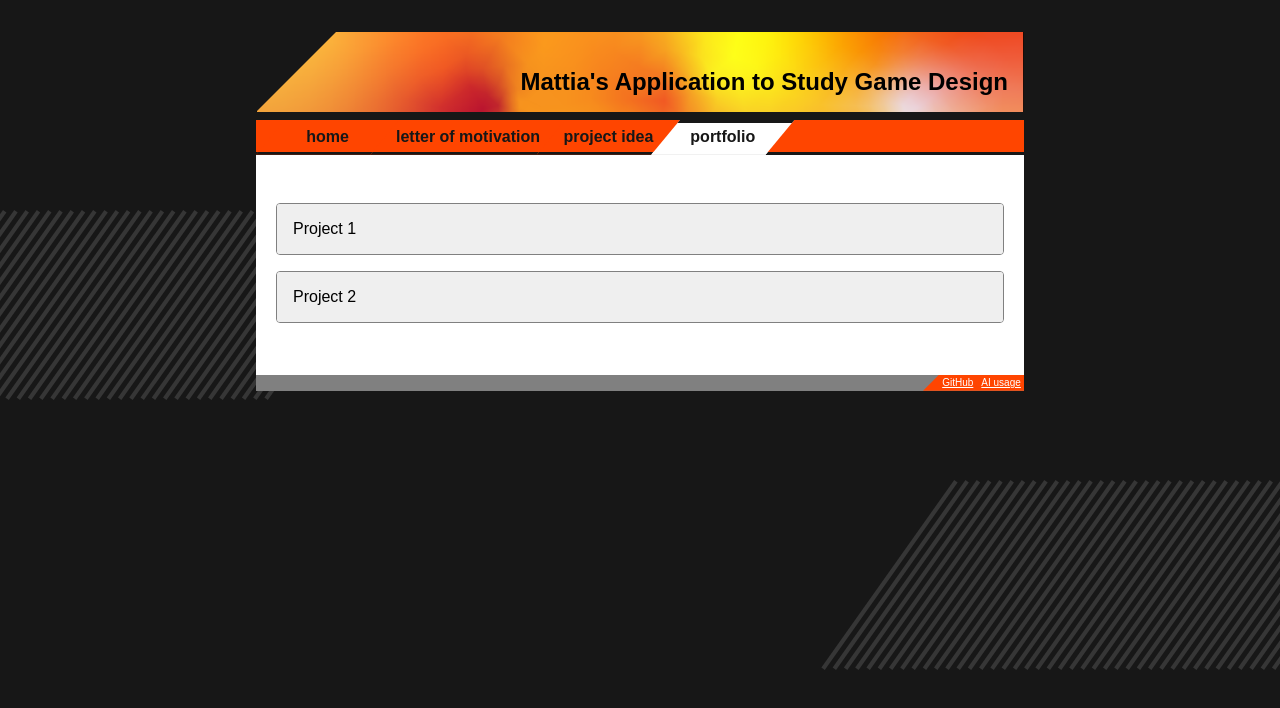
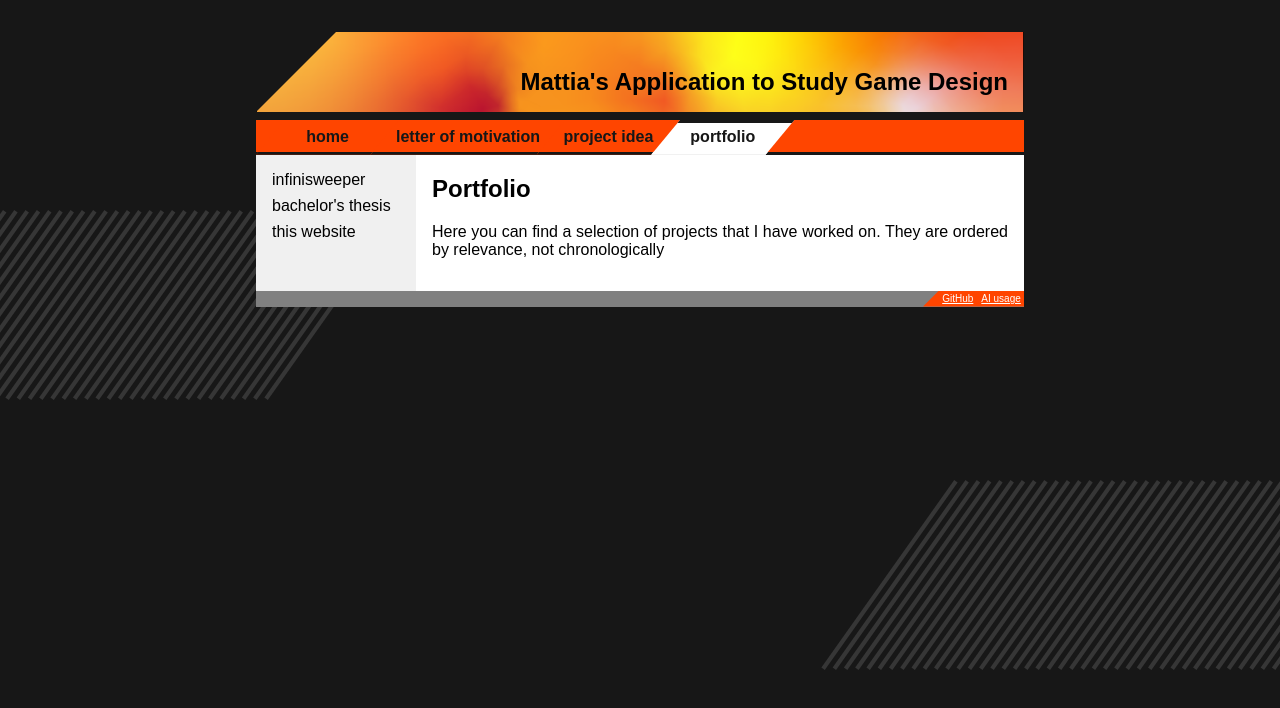
Before and after one commit to mattialeonetti/Portfolio, a Vue app in the folder website/: page /portfolio in a window 1280 px wide. Shown: the top 708 px of the page. Built offline with nearby package versions, Linux system fonts and the light colour scheme.

Commit message:
Add initial projects to portfolio

```diff
--- a/website/src/views/Portfolio.vue
+++ b/website/src/views/Portfolio.vue
@@ -1,31 +1,84 @@
 <template>
     <div class="portfolio">
-        <div class="accordion">
-            <div class="accordion-item">
-                <button
-                    class="accordion-header"
-                    @click="toggleItem(0)"
-                    :class="{ active: activeIndex === 0 }"
-                >
-                    Project 1
-                </button>
-                <div class="accordion-content" v-show="activeIndex === 0">
-                    <p>Content for Project 1</p>
+        <div class="left-panel">
+            <nav class="menu">
+                <div class="menu-item" :class="{ active: activeIndex === 1 }" @click="toggleItem(1)">infinisweeper</div>
+                <div class="menu-item" :class="{ active: activeIndex === 2 }" @click="toggleItem(2)">bachelor's thesis
                 </div>
+                <div class="menu-item" :class="{ active: activeIndex === 3 }" @click="toggleItem(3)">this website</div>
+            </nav>
+        </div>
+        <div class="content">
+            <div v-if="activeIndex === 0">
+                <h2>Portfolio</h2>
+                <p>Here you can find a selection of projects that I have worked on. They are ordered by relevance, not
+                    chronologically</p>
             </div>
 
-            <div class="accordion-item">
-                <button
-                    class="accordion-header"
-                    @click="toggleItem(1)"
-                    :class="{ active: activeIndex === 1 }"
-                >
-                    Project 2
-                </button>
-                <div class="accordion-content" v-show="activeIndex === 1">
-                    <p>Content for Project 2</p>
-                </div>
+            <div v-else-if="activeIndex === 1">
+                <h2>Infinisweeper</h2>
+                <p class="date">February 2026</p>
+                <p class="language">JavaScript, Vue, HTML, CSS - Game design, Web development</p>
+                <p>Infinisweeper is a Minesweeper-inspired game that I developed using the JavaScript framework Vue,
+                    which would be well-suited for a mobile application. I made it specifically for applying to ZHdK. It
+                    consists of an infinite number of
+                    Minesweeper boards, horizontally scrolling across the screen.</p>
+                <p>Click on cells to reveal them and
+                    right-click to flag potential mines. If you mistakenly reveal a mine or if an unrevealed mineless
+                    cell reaches the left border, you lose. </p>
+                <p> The smiley at the top of the screen is present in the
+                    original Minesweeper game and I expanded it with some custom animations based on events in gameplay.
+                    Instead of the original bomb counter, I implemented a row counter, showing how many rows of the
+                    board have been scrolled past.
+                </p>
+                <RouterLink to="/infinisweeper">Play Infinisweeper</RouterLink>
             </div>
+            <div v-else-if="activeIndex === 2">
+                <h2>Bachelor's Thesis</h2>
+                <p class="date">October 2025 - April 2026</p>
+                <p class="language">Python, Javascript - UX research, UI design, software development</p>
+                <p>For my bachelor's thesis, I am conducting paper on usability of applications that are used to
+                    configure mixed signal analog neuron chips at the department of neuroinformatics at UZH. I First
+                    conducted interviews with users and developers of previous applications, then identified a list of
+                    issues that I would like to investigate. I then tried to solve these issues by searching literature
+                    and experimenting myself. I have now created two applications that I'm about to conduct a
+                    <a href="https://dl.acm.org/doi/10.1145/3711838">comparative structured observation</a>
+                    study with to evaluate the effectiveness of my solutions. In order to have the users interact with
+                    the applications and because the newest neuromorphic chip is not yet available, I created a software
+                    simulation of the chip that runs in real time.
+                </p>
+                <p>I also created custom animations to explain the function of parameters to more novice users, which I
+                    found to be a common issue in the previous applications.
+                    Still, a decent level of neuroscience knowledge is required to understand the application, which is
+                    why I am not going into detail about the function of the application here. A demo is also not
+                    available, since it would require a backend to run the simulation and I have decided that it is not
+                    worth the hassle.
+                </p>
+            </div>
+            <div v-else-if="activeIndex === 3">
+                <h2>This Website</h2>
+                <p class="date">February 2026</p>
+                <p class="language">JavaScript, Vue, HTML, CSS - Web development, design</p>
+                <p>I made this website specifically for applying to ZHdK. I decided to give it a retro, Web 1.0-inspired
+                    look and feel, in order to fit to the minesweeper game.</p>
+                <p>
+                    My experience with web development will be useful for creating interactive applications and
+                    prototypes in the game design master, so I wanted to show that I can quickly sketch a website - the
+                    source code and history are available on
+                    <a href="https://github.com/mattialeonetti/Portfolio">GitHub</a>
+                    .
+                </p>
+            </div>
+            <div v-else-if="activeIndex === 4">
+                <h2>Helbling - Project Journal</h2>
+                <p class="date">February 2025 - now</p>
+                <p class="language">Javascript, Vue, HTML, CSS - Project management, requirements engineering,
+                    documentation, software development</p>
+                <p>
+                    placeholder
+                </p>
+            </div>
+
         </div>
     </div>
 </template>
@@ -33,7 +86,7 @@
 <script setup>
 import { ref } from 'vue';
 
-const activeIndex = ref(null);
+const activeIndex = ref(0);
 
 const toggleItem = (index) => {
     activeIndex.value = activeIndex.value === index ? null : index;
@@ -42,37 +95,56 @@ const toggleItem = (index) => {
 
 
 <style scoped>
-.accordion {
-    max-width: 800px;
-    margin: 2rem auto;
+p {
+    text-align: justify;
 }
 
-.accordion-item {
-    margin-bottom: 1rem;
-    border: 1px solid grey;
-    border-radius: 4px;
-    overflow: hidden;
+.date {
+    font-style: italic;
+    font-size: small;
+    color: grey;
+    margin-top: -0.5rem;
+    margin: -1rem 0 0.5rem 0;
 }
 
-.accordion-header {
-    width: 100%;
-    padding: 1rem;
-    border: none;
-    text-align: left;
-    cursor: pointer;
-    font-size: 1rem;
-    transition: background 0.3s;
+.language {
+    color: grey;
+    margin: 0;
 }
 
-.accordion-header:hover {
-    background: whitesmoke;
+.portfolio {
+    display: grid;
+    grid-template-columns: 10rem 1fr;
+    margin: -1rem -1.25rem -1.25rem;
 }
 
-.accordion-header.active {
-    border: grey solid 1px;
+.left-panel {
+    background-color: #f0f0f0;
+    padding: 1rem;
 }
 
-.accordion-content {
-    padding: 1rem;
+.menu {
+    display: flex;
+    flex-direction: column;
+    gap: 0.5rem;
+}
+
+.menu-item {
+    cursor: pointer;
+    border-radius: 4px;
+    transition: background-color 0.3s ease;
+}
+
+.menu-item:hover {
+    color: #4d4d4d;
+}
+
+.menu-item.active {
+    color: orangered;
+    text-decoration: underline;
+}
+
+.content {
+    padding: 0 1rem 1rem 1rem;
 }
 </style>
```
